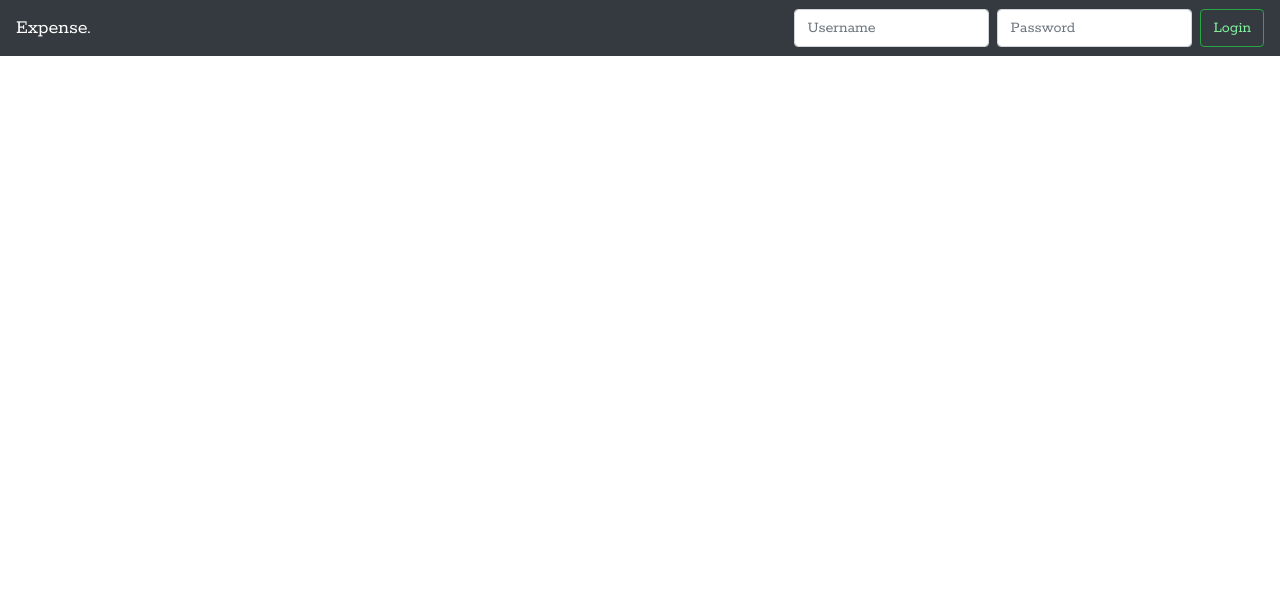
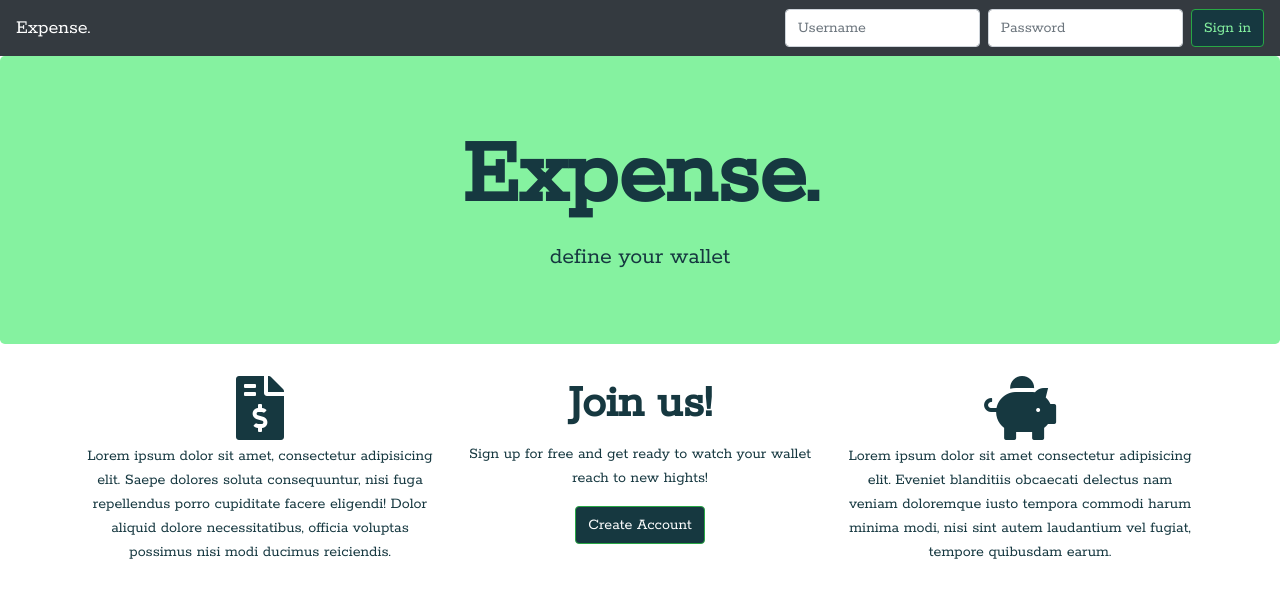
Before and after one commit to huntikins/Expense, a Vue app in the folder client/: page / in a window 1280 px wide. Shown: the top 598 px of the page. Built offline with nearby package versions, Linux system fonts and the light colour scheme.

Commit message:
updated homepage

```diff
--- a/client/public/index.html
+++ b/client/public/index.html
@@ -7,6 +7,7 @@
     <link rel="icon" href="<%= BASE_URL %>favicon.ico">
     <link href="https://fonts.googleapis.com/css?family=Rokkitt" rel="stylesheet">
     <link rel="stylesheet" href="https://stackpath.bootstrapcdn.com/bootstrap/4.1.3/css/bootstrap.min.css" integrity="sha384-MCw98/SFnGE8fJT3GXwEOngsV7Zt27NXFoaoApmYm81iuXoPkFOJwJ8ERdknLPMO" crossorigin="anonymous">
+    <link rel="stylesheet" href="https://use.fontawesome.com/releases/v5.5.0/css/all.css" integrity="sha384-B4dIYHKNBt8Bc12p+WXckhzcICo0wtJAoU8YZTY5qE0Id1GSseTk6S+L3BlXeVIU" crossorigin="anonymous">
     <title>client</title>
   </head>
   <body>
--- a/client/src/App.vue
+++ b/client/src/App.vue
@@ -1,16 +1,22 @@
 <template>
   <div id="app">
     <navbar></navbar>
+    <jumbotron></jumbotron>
+    <homebody></homebody>
   </div>
 </template>
 
 <script>
 import navbar from './components/navbar.vue'
+import jumbotron from './components/jumbotron.vue'
+import homebody from './components/homebody.vue'
 
 export default {
   name: 'app',
   components: {
-    navbar
+    navbar,
+    jumbotron,
+    homebody
   }
 }
 </script>
@@ -21,6 +27,7 @@ export default {
   -webkit-font-smoothing: antialiased;
   -moz-osx-font-smoothing: grayscale;
   text-align: center;
-  color: #2c3e50;
+  color: #163840;
 }
+
 </style>
--- /dev/null
+++ b/client/src/components/homebody.vue
@@ -0,0 +1,56 @@
+<template>
+    <div class="container">
+        <div class="row">
+            <div class="col-lg-4">
+                <div class="row">
+                    <div class="col-lg-12 mb-1">
+                        <i class="fas fa-4x fa-file-invoice-dollar"></i>
+                    </div>
+                </div>
+                <div class="row">
+                    <div class="col-lg-12">
+                        <p>Lorem ipsum dolor sit amet, consectetur adipisicing elit. Saepe dolores soluta consequuntur, nisi fuga repellendus porro cupiditate facere eligendi! Dolor aliquid dolore necessitatibus, officia voluptas possimus nisi modi ducimus reiciendis.</p>
+                    </div>
+                </div>
+            </div>
+            <div class="col-lg-4">
+                <h2 class="header">Join us!</h2>
+                <p>Sign up for free and get ready to watch your wallet reach to new hights!</p>
+                <button class="btn btn-outline-success my-2 my-sm-0" type="submit">Create Account</button>
+            </div>
+            <div class="col-lg-4">
+                <div class="row">
+                    <div class="col-lg-12 mb-1">
+                        <i class="fas fa-4x fa-piggy-bank"></i>
+                    </div>
+                </div>
+                <div class="row">
+                    <div class="col-lg-12">
+                        <p>Lorem ipsum dolor sit amet consectetur adipisicing elit. Eveniet blanditiis obcaecati delectus nam veniam doloremque iusto tempora commodi harum minima modi, nisi sint autem laudantium vel fugiat, tempore quibusdam earum.</p>
+                    </div>
+                </div>
+            </div>
+        </div>
+    </div>
+</template>
+
+<script>
+export default {
+
+}
+</script>
+
+<style>
+.header {
+    font-weight: 600;
+    font-size: 3rem;
+}
+.btn-outline-success{
+  background-color: #163840;
+  color: white;
+}
+.btn-outline-success:hover {
+  color: #163840;
+  background-color: #85F2A0;
+}
+</style>
--- /dev/null
+++ b/client/src/components/jumbotron.vue
@@ -0,0 +1,26 @@
+<template>
+    <div class="jumbotron">
+        <h1 class="expense">Expense.</h1>
+        <h3 class="sub-title">define your wallet</h3>
+    </div>
+</template>
+
+<script>
+export default {
+
+}
+</script>
+
+<style>
+.jumbotron {
+    background-color: #85F2A0;
+}
+.expense {
+    font-weight: 900;
+    font-size: 6rem;
+}
+.sub-title {
+    font-weight: 400;
+    font-size: 1.5rem;
+}
+</style>
--- a/client/src/components/navbar.vue
+++ b/client/src/components/navbar.vue
@@ -8,7 +8,7 @@
       <form class="form-inline my-2 my-lg-0">
         <input class="form-control mr-sm-2" type="username" placeholder="Username" aria-label="Username">
         <input class="form-control mr-sm-2" type="password" placeholder="Password" aria-label="Password">
-        <button class="btn btn-outline-success my-2 my-sm-0" type="submit">Login</button>
+        <button class="btn btn-outline-success my-2 my-sm-0" type="submit">Sign in</button>
       </form>
     </div>
   </nav>
@@ -25,4 +25,8 @@ export default {
 .btn-outline-success{
   color: #85F2A0;
 }
+.btn-outline-success:hover {
+  color: #163840;
+  background-color: #85F2A0;
+}
 </style>
```
